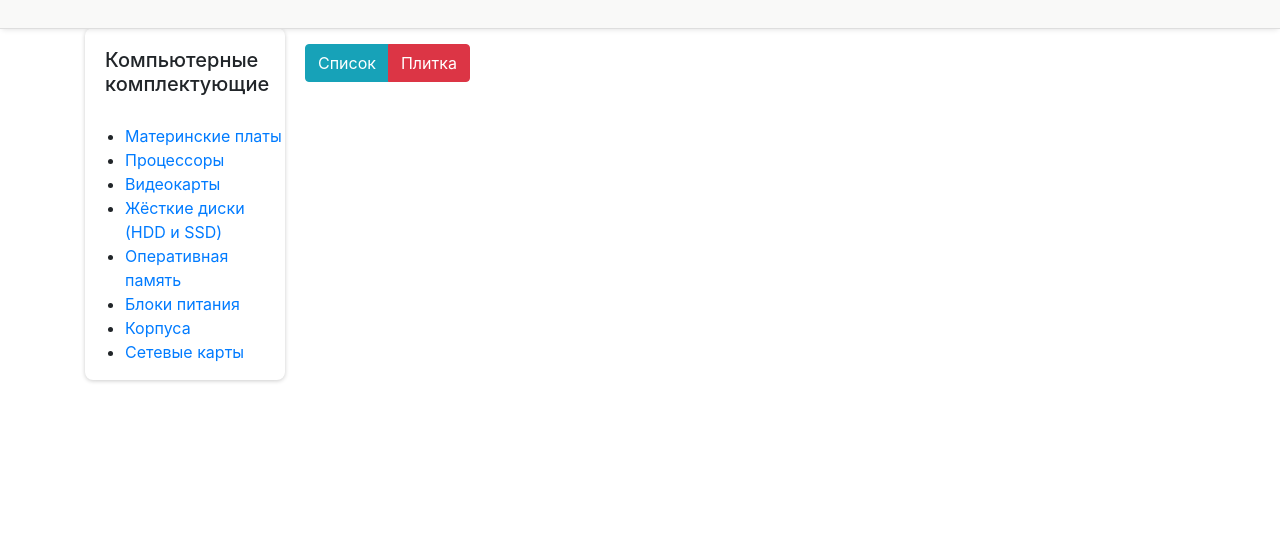
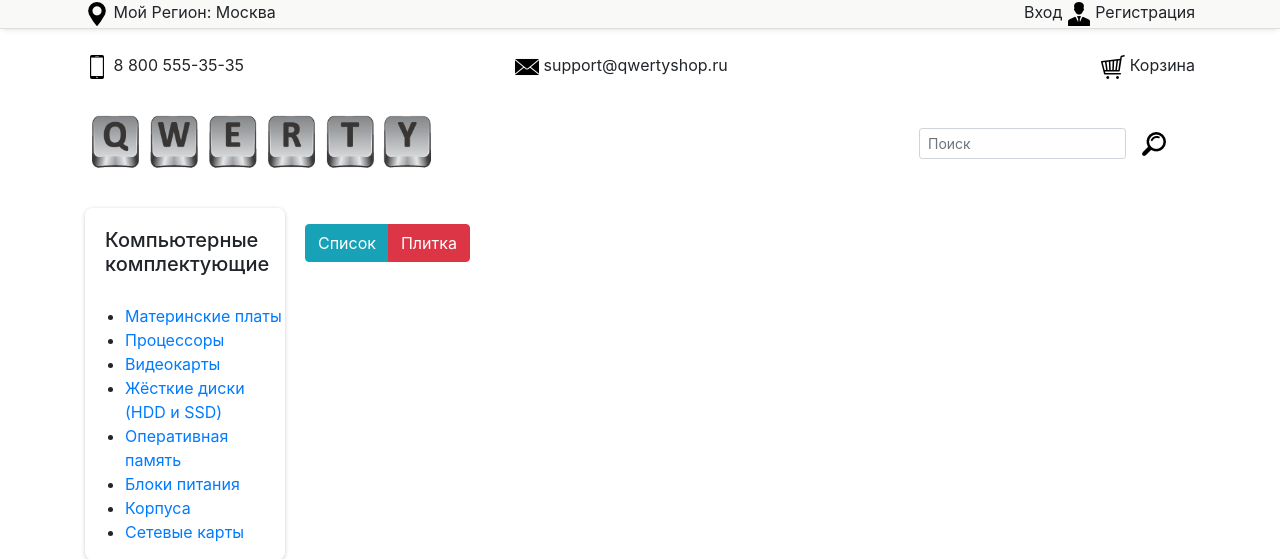
Before and after one commit to Aleksandrinomel/Online-store, a Django app: page /goods/1/ in a window 1280 px wide. Shown: the top 559 px of the page. Run offline with Django 3.2, Linux system fonts and the light colour scheme; data that the repository does not hold is empty; parts of the project's set-up code (start-up, migrations or seed data) failed here and were passed over; some libraries are stand-ins or nearby versions.

Commit message:
top line in category

```diff
--- a/mysite/goods/static/css/category2.css
+++ b/mysite/goods/static/css/category2.css
@@ -14,6 +14,61 @@
     height: 29px;
 }
 
+.top-box-content{
+    max-width: 1110px;
+    min-width: 690px;
+    margin: 0 auto;
+}
+
+.geo-city{
+    height: 29px;
+    float: left;
+}
+
+.log-or-reg {
+    float: right;
+}
+
+.cart-mail-phone{
+    height: 60px;
+    padding-top: 25px;
+
+}
+
+.phone{
+    float: left;
+}
+
+.mail{
+    margin-left: auto;
+    margin-right: auto;
+    width: 250px;
+}
+
+.cart{
+    float: right;
+}
+
+.logo-search{
+    height: 120px;
+}
+
+.logo{
+    height: 120px;
+    float: left;
+    width: 400px;
+    padding-top: 20px;
+}
+
+.logo-img{
+    height: 65px;
+    width: 350px;
+}
+
+.search{
+    float: right;
+    padding-top: 40px;
+}
 .view-group {
     display: -ms-flexbox;
     display: flex;
@@ -46,18 +101,20 @@
 .item.list-group-item .img-event {
     float: left;
     width: 30%;
+    height: 160px
 }
 
 .item.list-group-item .list-group-image
 {
     width: 600px;
-    height: 200px;
+    height: 158px;
     margin-right: 10px;
 }
 .item.list-group-item .thumbnail
 {
     margin-bottom: 0px;
     display: inline-block;
+    height: 160px;
 }
 .item.list-group-item .caption
 {
@@ -70,7 +127,7 @@
 .img-fluid {
     width: 348px;
     height: 190px;
-    border: 1px solid rgba(0,0,0,.125);
+    border-right: 1px solid rgba(0,0,0,.125);
 }
 
 .item.list-group-item:before, .item.list-group-item:after
--- a/mysite/goods/templates/goods/category2.html
+++ b/mysite/goods/templates/goods/category2.html
@@ -13,9 +13,47 @@ rel="stylesheet" type="text/css" />
 <!------ Include the above in your HEAD tag ---------->
 </head>
 <body>
-<div class="top-box"></div>
+<div class="top-box">
+    <div class="top-box-content">
+        <div class="geo-city">
+            <img src="{% static 'img/icons/placeholder-filled-point.png' %}" alt="">
+            Moй Регион: Москва
+        </div>
+        <div class="log-or-reg">
+            Вход
+            <img src="{% static 'img/icons/businessman.png' %}" alt="">
+            Регистрация
+        </div>
+    </div>
+</div>
 
 <div class="container">
+    <div class="cart-mail-phone">
+        <div class="phone">
+            <img src="{% static 'img/icons/smartphone-call.png' %}" alt="">
+            8 800 555-35-35
+        </div>
+
+        <div class="cart">
+            <img src="{% static 'img/icons/shopping-cart.png' %}" alt="">
+            Корзина
+        </div>
+        <div class="mail">
+            <img src="{% static 'img/icons/email-filled-closed-envelope.png' %}" alt="">
+            support@qwertyshop.ru
+        </div>
+    </div>
+    <div class="logo-search">
+        <div class="logo">
+            <img class="logo-img" src="{% static 'img/logo/qwerty-logo.png' %}" alt="">
+        </div>
+        <div class="search">
+            <form class="form-inline ">
+               <input class="form-control form-control-sm mr-3 w-75" type="text" placeholder="Поиск" aria-label="Search">
+               <input type="image" src="{% static 'img/icons/magnifier.png' %}">
+            </form>
+        </div>
+    </div>
     <div class="sidebar-section">
 
 		<div class="sidebar-categories-wrapper">
```
Also changed, not shown: mysite/goods/static/img/icons/businessman.png (added), mysite/goods/static/img/icons/email-filled-closed-envelope.png (added), mysite/goods/static/img/icons/magnifier.png (added), mysite/goods/static/img/icons/placeholder-filled-point.png (added), mysite/goods/static/img/icons/shopping-cart.png (added), mysite/goods/static/img/icons/smartphone-call.png (added), mysite/goods/static/img/logo/qwerty-logo.png (added).
